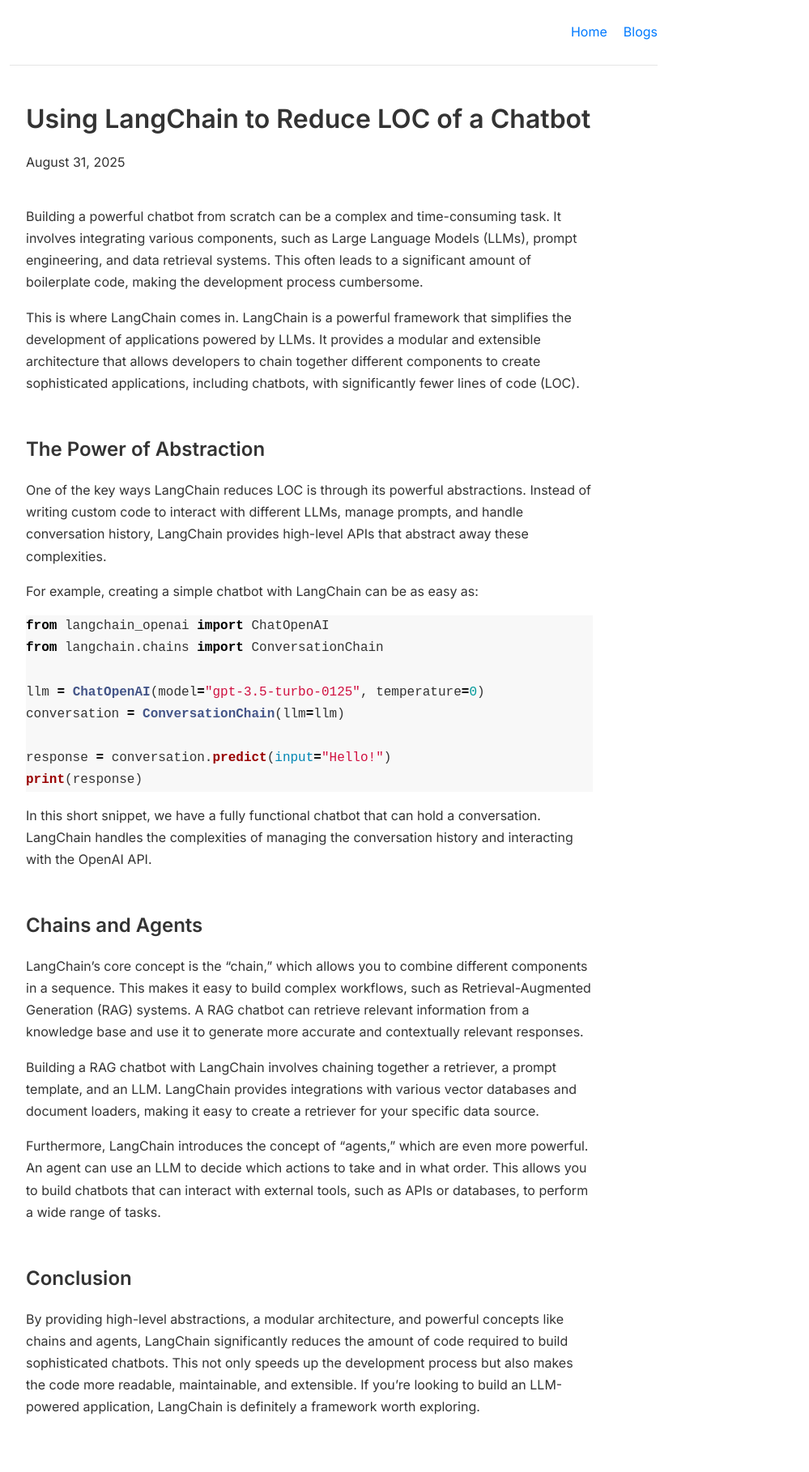
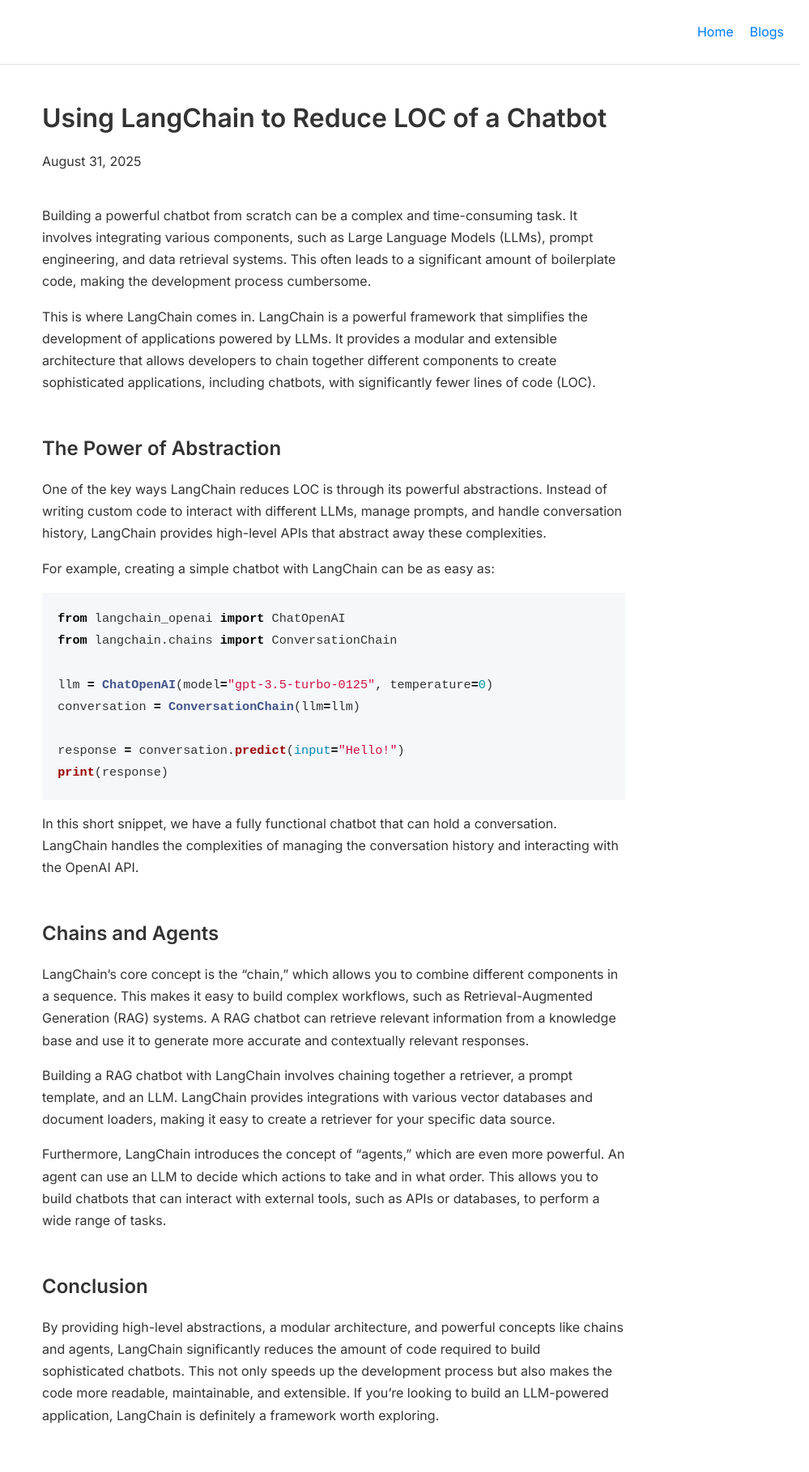
Before and after one commit to zaffnet/zaffnet.github.io, a Jekyll site: the page built from _posts/2025-08-31-langchain-loc.md, in a window 1280 px wide. Shown: the whole page at 81% size, without its empty margins (228-1227 px from the left). Built offline with Jekyll 4.4.1, drawn with Linux system fonts in a browser that asks for light colours.

Commit message:
Adjust blog layout responsiveness

```diff
--- a/_layouts/default.html
+++ b/_layouts/default.html
@@ -12,7 +12,7 @@
   <script src="https://polyfill.io/v3/polyfill.min.js?features=es6"></script>
   <script id="MathJax-script" async src="https://cdn.jsdelivr.net/npm/mathjax@3/es5/tex-mml-chtml.js"></script>
 </head>
-<body>
+<body class="{% if page.layout == 'post' %}post-page {% endif %}{% if page.url == '/blogs/' or page.permalink == '/blogs/' %}blogs-page{% endif %}">
   <div class="container">
     <header>
       <nav>
--- a/assets/css/style.css
+++ b/assets/css/style.css
@@ -20,9 +20,19 @@
 }
 
 .container {
-  max-width: 800px;
+  width: 100%;
+  margin: 0 auto;
+  padding: 0;
+  box-sizing: border-box;
+}
+
+.container > header,
+.container > main,
+.container > footer {
+  width: min(90vw, 1200px);
   margin: 0 auto;
   padding: 0 20px;
+  box-sizing: border-box;
 }
 
 a {
@@ -449,9 +459,11 @@
 
 /* Blog styles */
 .blog-container {
-  max-width: 700px;
-  margin-left: 0;
-  padding: 0 20px;
+  width: 100%;
+  max-width: 60vw;
+  margin: 0 auto;
+  padding: 0 1.5rem;
+  box-sizing: border-box;
 }
 
 .blog-list {
@@ -491,6 +503,63 @@
 .post-content {
   font-size: 1rem;
   line-height: 1.7;
+  overflow-wrap: anywhere;
+}
+
+.post-content img,
+.post-content svg,
+.post-content canvas,
+.post-content iframe,
+.post-content video {
+  display: block;
+  max-width: 100%;
+  height: auto;
+  margin: 1.5rem auto;
+}
+
+.post-content figure {
+  margin: 1.5rem auto;
+}
+
+.post-content pre {
+  max-width: 100%;
+  overflow-x: auto;
+  padding: 1.2rem;
+  border-radius: 8px;
+  background: #f5f7fa;
+  box-sizing: border-box;
+}
+
+.post-content pre code {
+  white-space: pre-wrap;
+  word-break: break-word;
+}
+
+.post-content code {
+  font-size: 0.95rem;
+}
+
+.post-content mjx-container {
+  overflow-x: auto;
+  max-width: 100%;
+}
+
+.post-content mjx-container[display="true"] {
+  display: flex;
+  justify-content: center;
+}
+
+.post-content table {
+  width: 100%;
+  border-collapse: collapse;
+  overflow-x: auto;
+  display: block;
+}
+
+.post-content table td,
+.post-content table th {
+  padding: 0.75rem 1rem;
+  border: 1px solid #e0e0e0;
 }
 
 /* Responsive Design */
@@ -508,4 +577,21 @@
   .intro-description {
     text-align: left;
   }
+
+  .blog-container {
+    width: 100%;
+    max-width: 100%;
+    padding: 0 1.25rem;
+  }
 }
+.container > main {
+  padding-top: 40px;
+  padding-bottom: 40px;
+}
+
+body.post-page .container > main,
+body.blogs-page .container > main {
+  width: 100%;
+  padding-left: 0;
+  padding-right: 0;
+}
```
